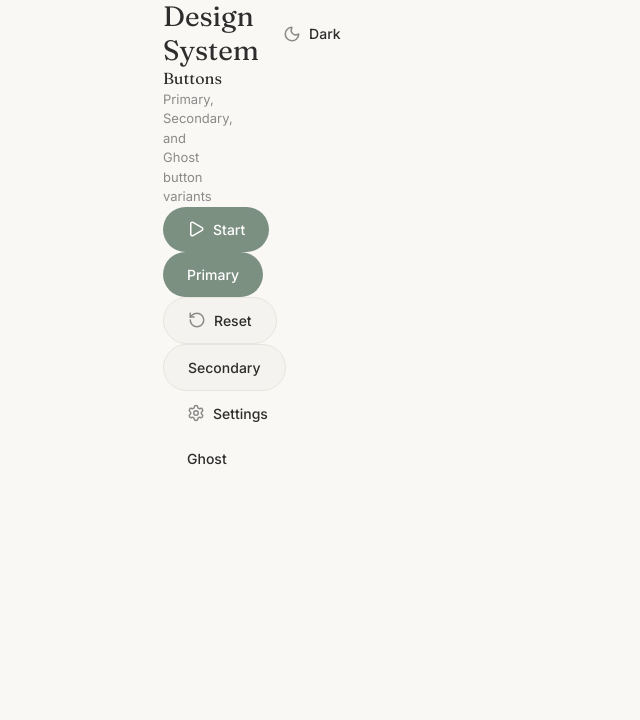
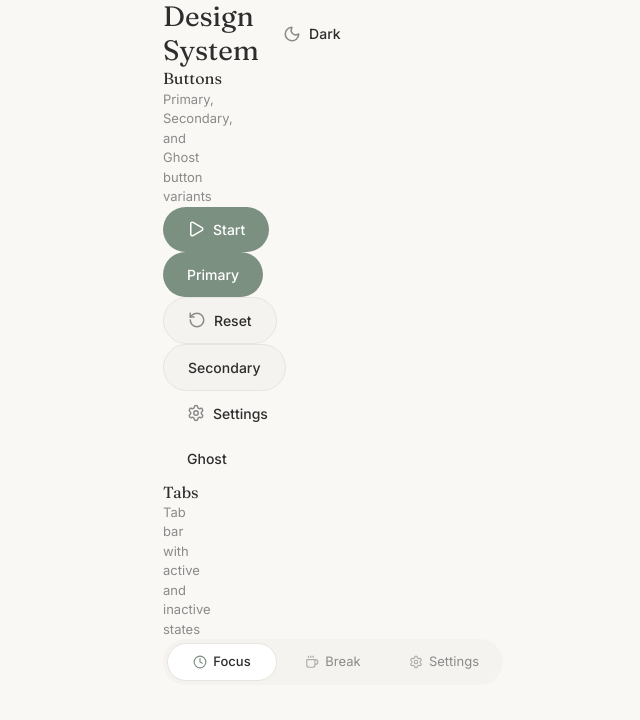
Before and after one commit to fer2d2/pomodoro-demo-ccode, a Next.js app: page /design-system in a window 1280 px wide. Shown: the top 720 px of the page, without its empty margins (461-1101 px from the left). Built offline with nearby package versions, Linux system fonts and the light colour scheme.

Commit message:
feat: add Tabs showcase to /design-system page
Co-Authored-By: Claude Opus 4.6 <noreply@anthropic.com>

```diff
--- a/src/app/design-system/page.tsx
+++ b/src/app/design-system/page.tsx
@@ -1,11 +1,14 @@
 "use client";
 
+import { useState } from "react";
 import { Button } from "@/components/Button";
+import { TabBar } from "@/components/TabBar";
 import { useTheme } from "@/hooks/useTheme";
-import { Play, RotateCcw, Settings, Moon, Sun } from "lucide-react";
+import { Play, RotateCcw, Settings, Moon, Sun, Clock, Coffee } from "lucide-react";
 
 export default function DesignSystemPage() {
   const { theme, toggle } = useTheme();
+  const [activeTab, setActiveTab] = useState("focus");
 
   return (
     <main className="min-h-screen bg-bg-page px-spacing-xl py-spacing-3xl font-body">
@@ -36,6 +39,25 @@ export default function DesignSystemPage() {
             <Button variant="ghost">Ghost</Button>
           </div>
         </section>
+
+        <section className="mt-spacing-3xl">
+          <h2 className="mb-spacing-sm font-display text-xl text-text-primary">
+            Tabs
+          </h2>
+          <p className="mb-spacing-lg text-md text-text-secondary">
+            Tab bar with active and inactive states
+          </p>
+
+          <TabBar
+            items={[
+              { value: "focus", label: "Focus", icon: Clock },
+              { value: "break", label: "Break", icon: Coffee },
+              { value: "settings", label: "Settings", icon: Settings },
+            ]}
+            value={activeTab}
+            onChange={setActiveTab}
+          />
+        </section>
       </div>
     </main>
   );
```
